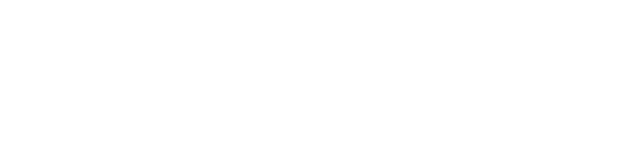
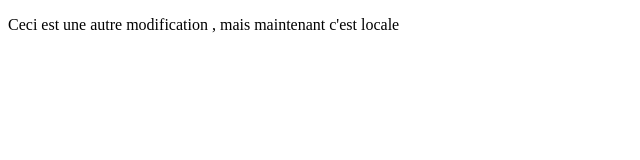
Before and after one commit to saddem2006/Projet_Examen, a plain HTML site: page index.html in a window 1280 px wide. Shown: the whole page, without its empty margins (0-640 px from the left). Drawn offline with Linux system fonts and the light colour scheme.

Commit message:
Modification locale du fichier html

```diff
--- a/index.html
+++ b/index.html
@@ -6,6 +6,9 @@
     <title>Document</title>
 </head>
 <body>
+    <p>
+        Ceci est une autre modification , mais maintenant c'est locale
+    </p>
 
 
 </body>
```
